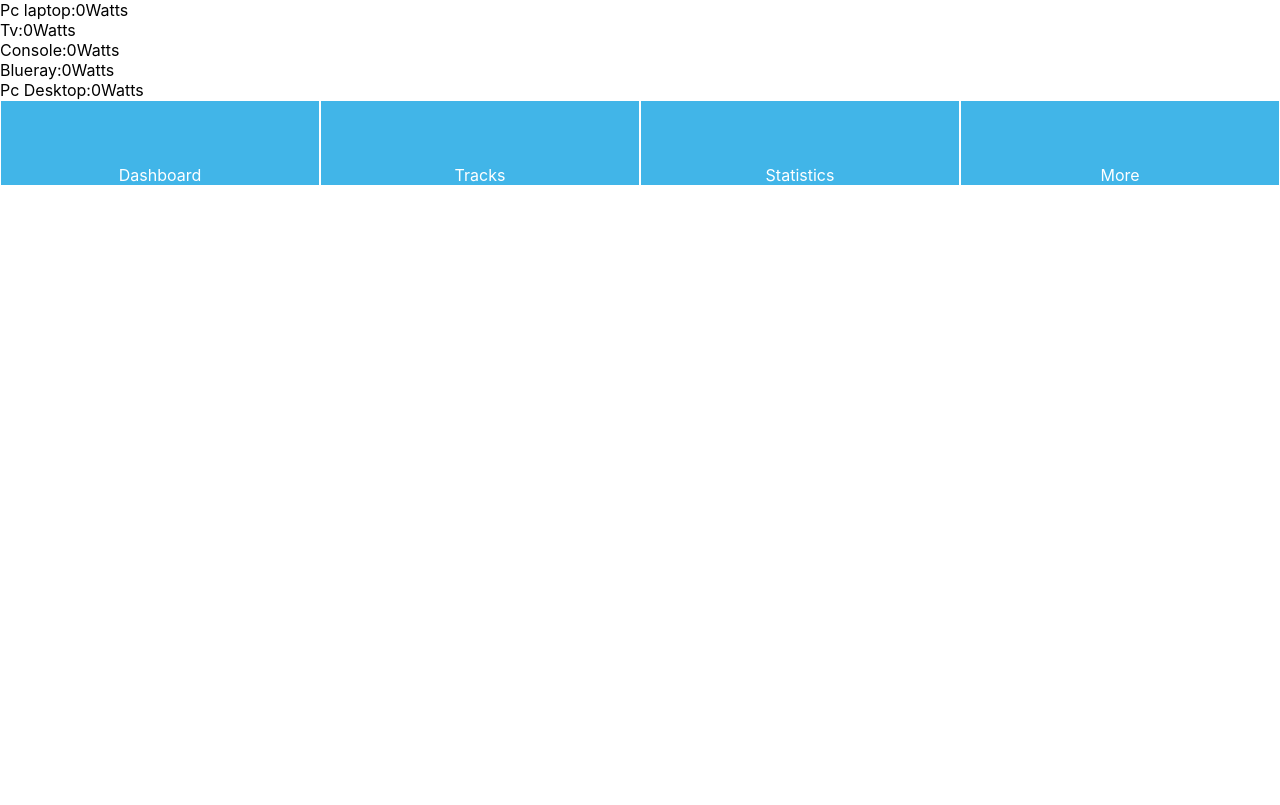
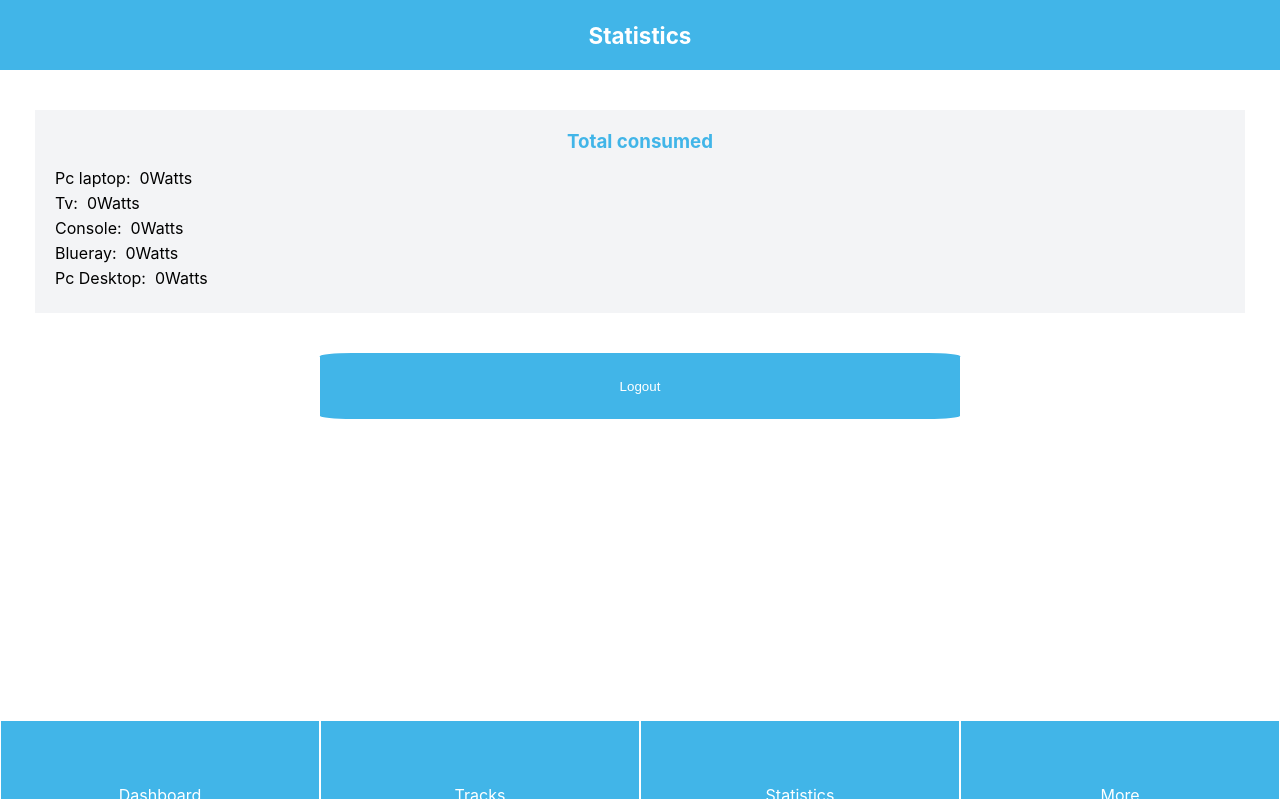
Before and after one commit to julian3493/capstone-tracking-app, a React (Create React App) app: page /statistics in a window 1280 px wide. Built offline with nearby package versions, Linux system fonts and the light colour scheme; no server answers.

Commit message:
add style to Statistics and More components

```diff
--- a/src/components/More.js
+++ b/src/components/More.js
@@ -1,19 +1,23 @@
 import React from 'react';
 import { useSelector } from 'react-redux';
+import Logout from './Logout';
 import Navigation from './Navigation';
 import TopBar from './TopBar';
+import '../styles/More.css';
 
 const More = () => {
   const user = useSelector((state) => state.logged_user);
   const { username } = user;
 
   return (
-    <div>
+    <div className="screen">
       {TopBar('More')}
-      <p>
+      <p className="more-content">
         Welcome
+        &nbsp;
         {username}
       </p>
+      <Logout />
       <Navigation />
     </div>
   );
--- a/src/components/Statistics.js
+++ b/src/components/Statistics.js
@@ -2,7 +2,10 @@ import React, { useEffect } from 'react';
 import axios from 'axios';
 import { useDispatch, useSelector } from 'react-redux';
 import { userTracks } from '../redux/actions/actions';
+import TopBar from './TopBar';
 import Navigation from './Navigation';
+import Logout from './Logout';
+import '../styles/Statistics.css';
 
 const Statistics = () => {
   const trackStored = useSelector((state) => state.tracks);
@@ -56,32 +59,42 @@ const Statistics = () => {
   }, []);
 
   return (
-    <div>
-      <p>
+    <div className="screen">
+      {TopBar('Statistics')}
+      <div className="stats-body">
+        <h3 className="stat-title">Total consumed</h3>
+        <p className="p-stat">
           Pc laptop:
+          &nbsp;
           {pcLaptop}
           Watts
         </p>
-      <p>
+        <p className="p-stat">
           Tv:
+          &nbsp;
           {tv}
           Watts
         </p>
-      <p>
+        <p className="p-stat">
           Console:
+          &nbsp;
           {videogamesConsole}
           Watts
         </p>
-      <p>
+        <p className="p-stat">
           Blueray:
+          &nbsp;
           {blueray}
           Watts
         </p>
-      <p>
+        <p className="p-stat">
           Pc Desktop:
+          &nbsp;
           {pcDesktop}
           Watts
         </p>
+      </div>
+      <Logout />
       <Navigation />
     </div>
   );
--- a/src/redux/reducers/userReducers.js
+++ b/src/redux/reducers/userReducers.js
@@ -5,7 +5,7 @@ const userReducer = (state = {}, { type, payload }) => {
     case SET_LOGGED_USER:
       return { ...payload };
     default:
-      return { state };
+      return { ...state };
   }
 };
 
--- /dev/null
+++ b/src/styles/More.css
@@ -0,0 +1,6 @@
+.more-content {
+  margin: 40px 35px;
+  padding: 20px;
+  background-color: #f3f4f6;
+  text-align: center;
+}
--- a/src/styles/Navigation.css
+++ b/src/styles/Navigation.css
@@ -10,8 +10,10 @@
   width: 25%;
   border: 1px solid white;
   padding-top: 5%;
+  color: white;
 }
 
 .nav-link:hover {
   background-color: #313944;
+  color: #41b5e8;
 }
--- /dev/null
+++ b/src/styles/Statistics.css
@@ -0,0 +1,23 @@
+.screen {
+  display: flex;
+  flex-direction: column;
+  height: 100vh;
+}
+
+.stats-body {
+  display: flex;
+  flex-direction: column;
+  margin: 40px 35px;
+  padding: 20px;
+  background-color: #f3f4f6;
+}
+
+.stat-title {
+  text-align: center;
+  margin-bottom: 15px;
+  color: #41b5e8;
+}
+
+.p-stat {
+  margin-bottom: 5px;
+}
```
Lines whose indentation alone changed are shown as unchanged.
